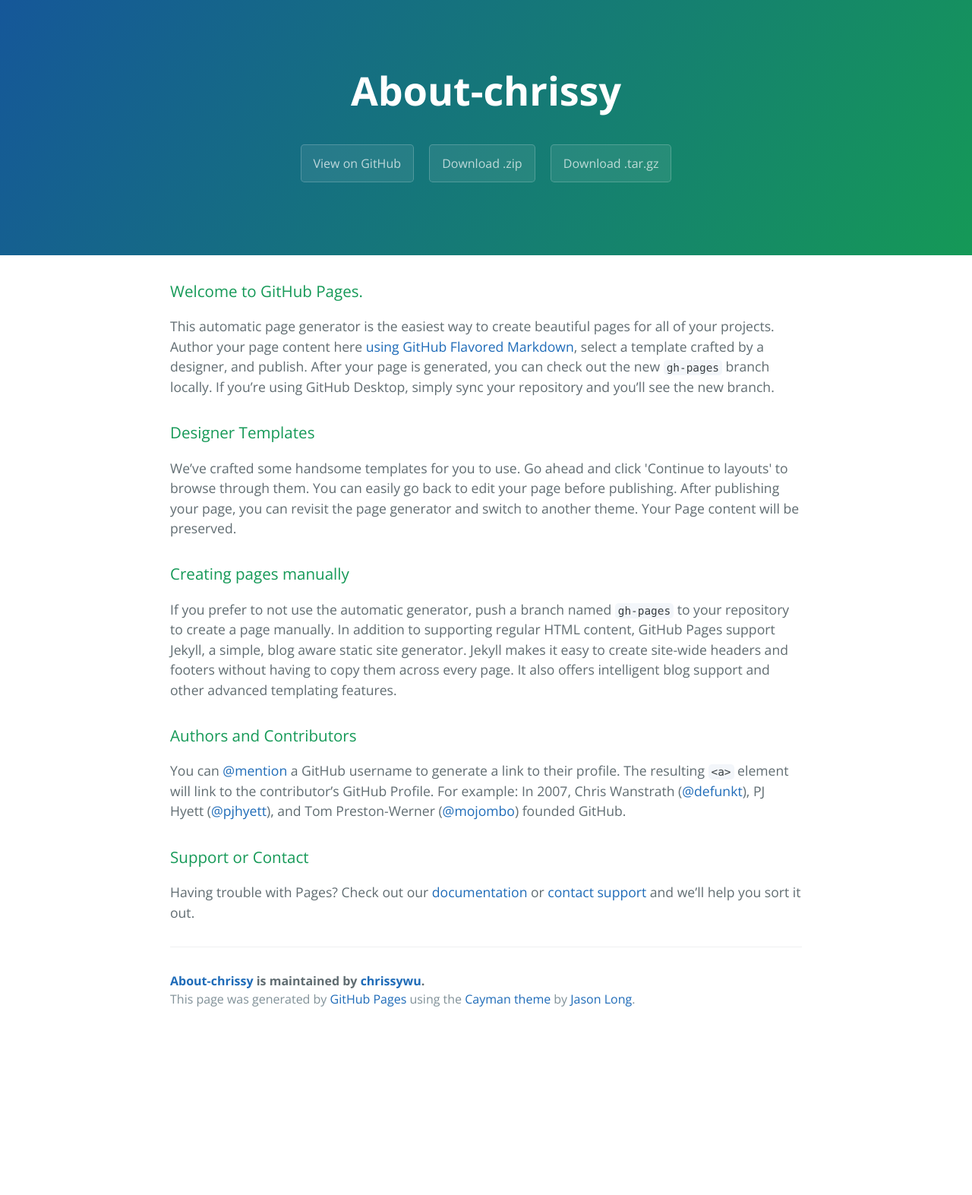
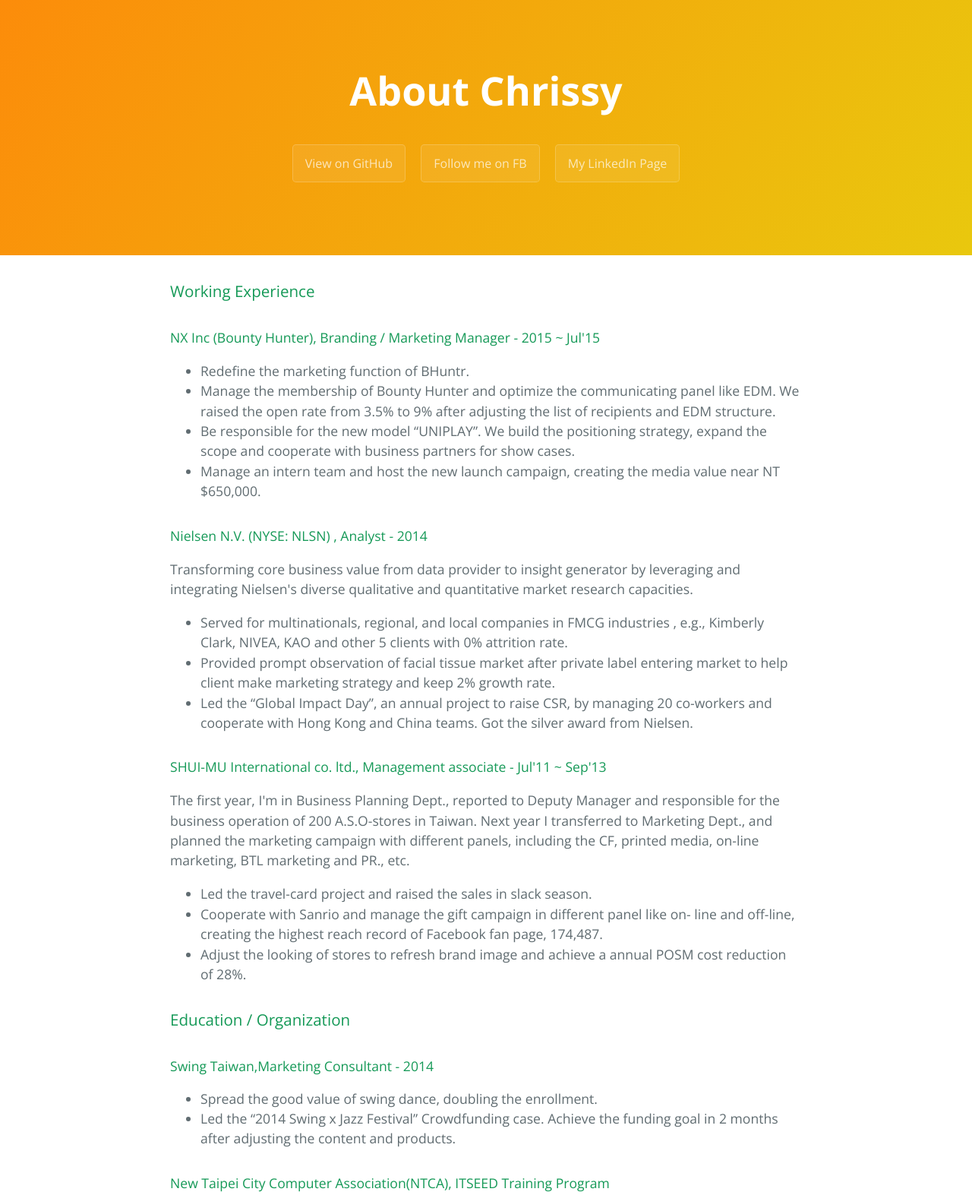
Before and after one commit to chrissywu/about-chrissy, a plain HTML site: page index.html in a window 1280 px wide. Shown: the top 1573 px of the page at 76% size. Before the commit the page ends 1359 px from the top, so only its background shows below. Drawn offline with nearby package versions, Linux system fonts and the light colour scheme.

Commit message:
revise the subject and content

```diff
--- a/index.html
+++ b/index.html
@@ -2,7 +2,7 @@
 <html lang="en-us">
   <head>
     <meta charset="UTF-8">
-    <title>About-chrissy by chrissywu</title>
+    <title>About Chrissy</title>
     <meta name="viewport" content="width=device-width, initial-scale=1">
     <link rel="stylesheet" type="text/css" href="stylesheets/normalize.css" media="screen">
     <link href='https://fonts.googleapis.com/css?family=Open+Sans:400,700' rel='stylesheet' type='text/css'>
@@ -11,41 +11,72 @@
   </head>
   <body>
     <section class="page-header">
-      <h1 class="project-name">About-chrissy</h1>
+      <h1 class="project-name">About Chrissy</h1>
       <h2 class="project-tagline"></h2>
       <a href="https://github.com/chrissywu/about-chrissy" class="btn">View on GitHub</a>
-      <a href="https://github.com/chrissywu/about-chrissy/zipball/master" class="btn">Download .zip</a>
-      <a href="https://github.com/chrissywu/about-chrissy/tarball/master" class="btn">Download .tar.gz</a>
+      <a href="https://www.facebook.com/PeiShanWu.Chrissy" class="btn">Follow me on FB</a>
+      <a href="https://tw.linkedin.com/in/chrissywu" class="btn">My LinkedIn Page</a>
     </section>
 
     <section class="main-content">
       <h3>
-<a id="welcome-to-github-pages" class="anchor" href="#welcome-to-github-pages" aria-hidden="true"><span class="octicon octicon-link"></span></a>Welcome to GitHub Pages.</h3>
+<a id="welcome-to-github-pages" class="anchor" href="#welcome-to-github-pages" aria-hidden="true"><span class="octicon octicon-link"></span></a>Working Experience</h3>
 
-<p>This automatic page generator is the easiest way to create beautiful pages for all of your projects. Author your page content here <a href="https://guides.github.com/features/mastering-markdown/">using GitHub Flavored Markdown</a>, select a template crafted by a designer, and publish. After your page is generated, you can check out the new <code>gh-pages</code> branch locally. If you’re using GitHub Desktop, simply sync your repository and you’ll see the new branch.</p>
+<h4>NX Inc (Bounty Hunter), Branding / Marketing Manager - 2015 ~ Jul'15</h4>
+  <p><ul>
+  <li>Redefine the marketing function of BHuntr.</li>
+  <li>Manage the membership of Bounty Hunter and optimize the communicating panel like EDM. We raised the open rate from 3.5% to 9% after adjusting the list of recipients and EDM structure.</li>
+  <li>Be responsible for the new model <q>UNIPLAY</q>. We build the positioning strategy, expand the scope and cooperate with business partners for show cases.</li>
+  <li>Manage an intern team and host the new launch campaign, creating the media value near NT $650,000.</li></ul></p>
+
+  <h4>Nielsen N.V. (NYSE: NLSN) , Analyst - 2014</h4>
+  <p>Transforming core business value from data provider to insight generator by leveraging and integrating Nielsen's diverse qualitative and quantitative market research capacities.</p>
+  <ul><li>Served for multinationals, regional, and local companies in FMCG industries , e.g., Kimberly Clark, NIVEA, KAO and other 5 clients with 0% attrition rate.</li>
+  <li>Provided prompt observation of facial tissue market after private label entering market to help client make marketing strategy and keep 2% growth rate.</li>
+  <li>Led the <q>Global Impact Day</q>, an annual project to raise CSR, by managing 20 co-workers and cooperate with Hong Kong and China teams. Got the silver award from Nielsen.</li></ul>
+
+  <h4>SHUI-MU International co. ltd., Management associate - Jul'11 ~ Sep'13</h4>
+  <p>The first year, I'm in Business Planning Dept., reported to Deputy Manager and responsible for the business operation of 200 A.S.O-stores in Taiwan. Next year I transferred to Marketing Dept., and planned the marketing campaign with different panels, including the CF, printed media, on-line marketing, BTL marketing and PR., etc.</p>
+  <ul>
+  <li>Led the travel-card project and raised the sales in slack season.</li>
+  <li>Cooperate with Sanrio and manage the gift campaign in different panel like on- line and off-line, creating the highest reach record of Facebook fan page, 174,487.</li>
+  <li>Adjust the looking of stores to refresh brand image and achieve a annual POSM cost reduction of 28%.</li></ul>
 
 <h3>
-<a id="designer-templates" class="anchor" href="#designer-templates" aria-hidden="true"><span class="octicon octicon-link"></span></a>Designer Templates</h3>
+<a id="designer-templates" class="anchor" href="#designer-templates" aria-hidden="true"><span class="octicon octicon-link"></span></a>Education / Organization</h3>
 
-<p>We’ve crafted some handsome templates for you to use. Go ahead and click 'Continue to layouts' to browse through them. You can easily go back to edit your page before publishing. After publishing your page, you can revisit the page generator and switch to another theme. Your Page content will be preserved.</p>
+<h4>Swing Taiwan,Marketing Consultant - 2014</h4>
+  <ul><li>Spread the good value of swing dance, doubling the enrollment.</li>
+  <li>Led the <q>2014 Swing x Jazz Festival</q> Crowdfunding case. Achieve the funding goal in 2 months after adjusting the content and products.</li></ul>
 
-<h3>
-<a id="creating-pages-manually" class="anchor" href="#creating-pages-manually" aria-hidden="true"><span class="octicon octicon-link"></span></a>Creating pages manually</h3>
+  <h4>New Taipei City Computer Association(NTCA), ITSEED Training Program</h4>
+  <ul><li>Executive Committee, Alumni Association of ITSeed - 2012 ~ 2014 - Hold the lectures of former President Terry Cheng(TI, HP)<br>
+  - Plan and execute the 10th Anniversary activity of ITSeed program<br>
+  - Mentor of 9th and 10th training programs and projects</li>
+  <li>The chief executive of 8th training program - Jul'10 ~ Jul'11:<br>
+  - Plan and execute the whole program of 8th<br>
+  - Arrange the training courses and assist the 8th students in projects</li>
+  <li>7th member - Sep'09 ~ Jul'10:<br>
+  - Group leader of Social network in the Data Integration Project<br>
+  - Group leader of NTCA Spring evening Project<br>
+  - Chief organizer of the Nanjing Visit Project<br>
+  - Graduated top of the 7th program</li></ul>
 
-<p>If you prefer to not use the automatic generator, push a branch named <code>gh-pages</code> to your repository to create a page manually. In addition to supporting regular HTML content, GitHub Pages support Jekyll, a simple, blog aware static site generator. Jekyll makes it easy to create site-wide headers and footers without having to copy them across every page. It also offers intelligent blog support and other advanced templating features.</p>
+  <h4>National Taipei University(NTPU) - Business Administration - 2006 ~ 2011</h4>
+  <ul><li>Public Relation and Activities Officer of BA Student Association - Aug'08 ~ Jun'09</li>
+  <li>President of BA - Jul'07 ~ Aug'07</li></ul>
 
-<h3>
-<a id="authors-and-contributors" class="anchor" href="#authors-and-contributors" aria-hidden="true"><span class="octicon octicon-link"></span></a>Authors and Contributors</h3>
-
-<p>You can <a href="https://github.com/blog/821" class="user-mention">@mention</a> a GitHub username to generate a link to their profile. The resulting <code>&lt;a&gt;</code> element will link to the contributor’s GitHub Profile. For example: In 2007, Chris Wanstrath (<a href="https://github.com/defunkt" class="user-mention">@defunkt</a>), PJ Hyett (<a href="https://github.com/pjhyett" class="user-mention">@pjhyett</a>), and Tom Preston-Werner (<a href="https://github.com/mojombo" class="user-mention">@mojombo</a>) founded GitHub.</p>
-
-<h3>
-<a id="support-or-contact" class="anchor" href="#support-or-contact" aria-hidden="true"><span class="octicon octicon-link"></span></a>Support or Contact</h3>
-
-<p>Having trouble with Pages? Check out our <a href="https://help.github.com/pages">documentation</a> or <a href="https://github.com/contact">contact support</a> and we’ll help you sort it out.</p>
+  <h2>Additional Reference</h2>
+  <ul>
+  <li>NPO experience: Editor of CareHer</li>
+  <li>Competition: Merit Award of <a href="http://www.tic100.org.tw">TIC 100</a> - Mar'10 ~ Jul'10</li>
+  <li>Language: TOEIC 845</li>
+  <li>Part-time job experiences:<br>
+  - Staff of AUTH DEPT., CTBC Bank Co., ltd - Jan'07 ~ Sep'08<br>
+  - Project Assistant of Ares International Co., in Legislative Yuan - 2005 ~ 2006</li></ul>
 
       <footer class="site-footer">
-        <span class="site-footer-owner"><a href="https://github.com/chrissywu/about-chrissy">About-chrissy</a> is maintained by <a href="https://github.com/chrissywu">chrissywu</a>.</span>
+        <span class="site-footer-owner"><a href="https://github.com/chrissywu/about-chrissy">The Website</a> is maintained by <a href="https://github.com/chrissywu">Chrissy</a>.</span>
 
         <span class="site-footer-credits">This page was generated by <a href="https://pages.github.com">GitHub Pages</a> using the <a href="https://github.com/jasonlong/cayman-theme">Cayman theme</a> by <a href="https://twitter.com/jasonlong">Jason Long</a>.</span>
       </footer>
--- a/stylesheets/stylesheet.css
+++ b/stylesheets/stylesheet.css
@@ -57,7 +57,7 @@ a {
   color: #fff;
   text-align: center;
   background-color: #159957;
-  background-image: linear-gradient(120deg, #155799, #159957); }
+  background-image: linear-gradient(120deg, #FC8C0A, #E9C80E); }
 
 @media screen and (min-width: 64em) {
   .page-header {
@@ -230,7 +230,8 @@ a {
   font-weight: bold; }
 
 .site-footer-credits {
-  color: #819198; }
+  color: #819198;
+  font-size: 10pixel }
 
 @media screen and (min-width: 64em) {
   .site-footer {
```
